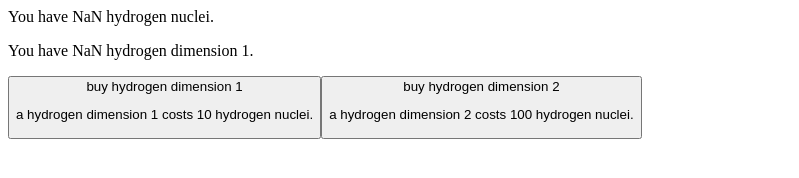
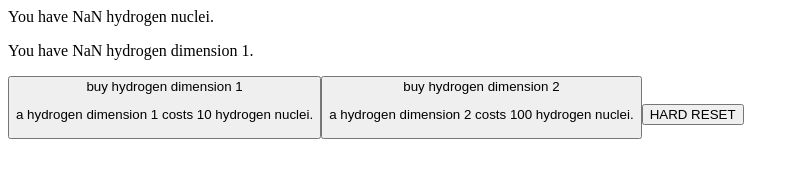
Before and after one commit to superopgamemaker/elemental-dimensions, a plain HTML site: page index.html in a window 1280 px wide. Shown: the whole page, without its empty margins (0-799 px from the left). Drawn offline with Linux system fonts and the light colour scheme.

Commit message:
Update index.html

```diff
--- a/index.html
+++ b/index.html
@@ -19,4 +19,5 @@ You have 0 hydrogen dimension 1.
       a hydrogen dimension 2 costs 100 hydrogen nuclei.
     </p>
   </tb>
+  <button onclick='hardReset()'>HARD RESET</button>
 </html>
```
